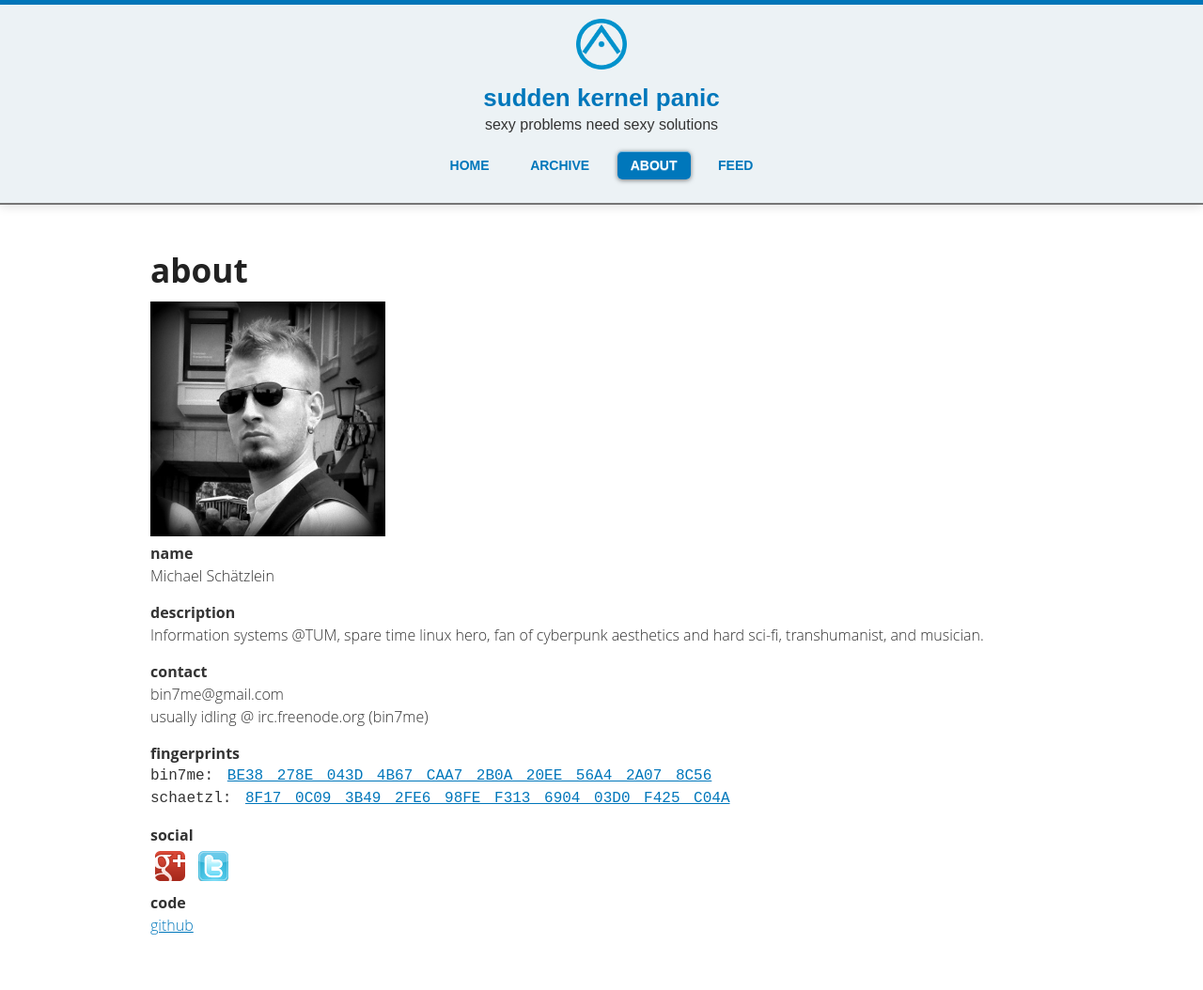
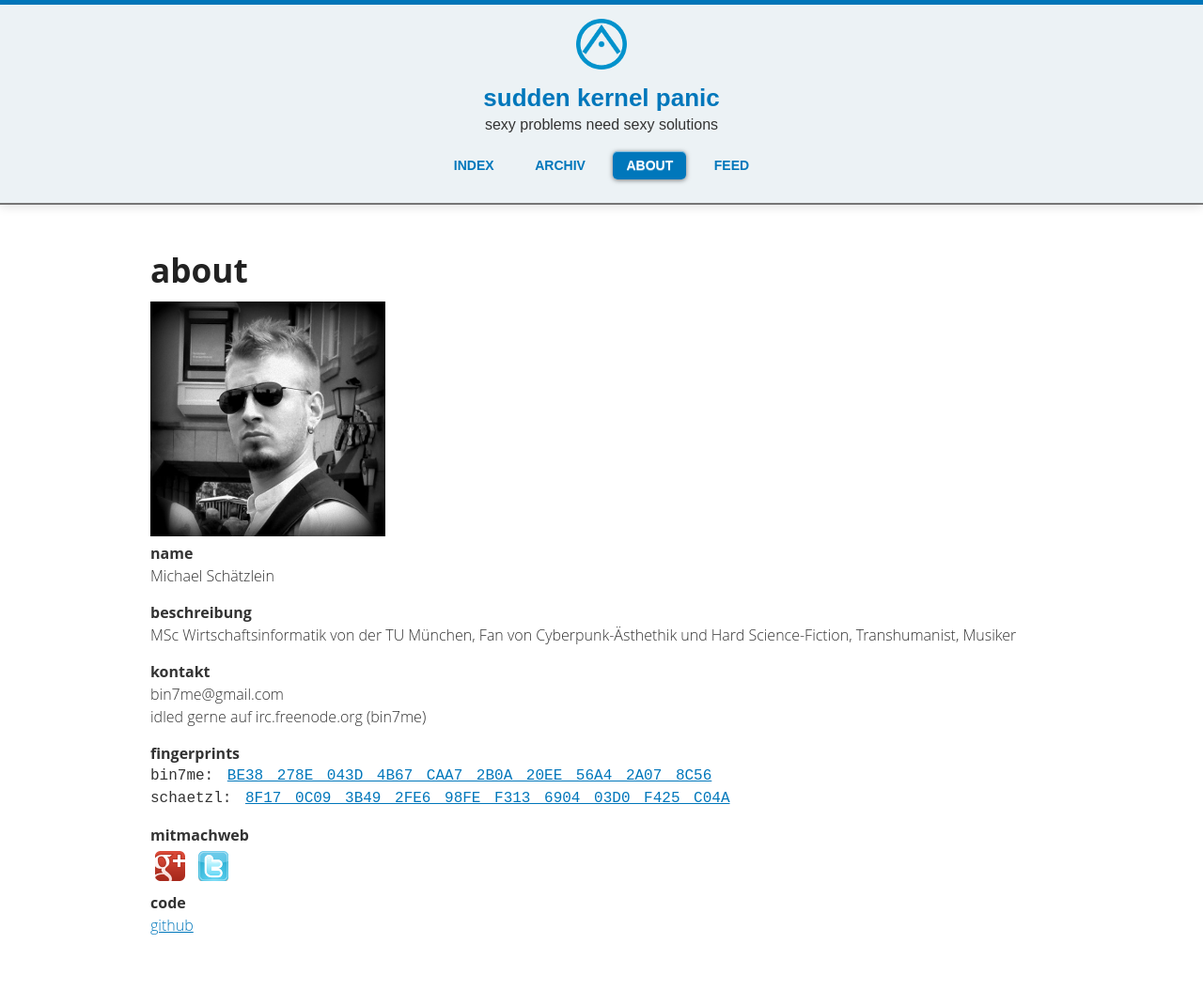
Before and after one commit to Bin7me/bin7me.github.io, a Jekyll site: the page built from about.html, in a window 1280 px wide. Shown: the whole page at 94% size. Built offline with Jekyll 4.4.1, drawn with Linux system fonts in a browser that asks for light colours; Markdown is read by kramdown in place of the engine named in the settings.

Commit message:
started language switch to german

```diff
--- a/_config.yml
+++ b/_config.yml
@@ -5,7 +5,7 @@ url: http://bin7me.github.io
 markdown: redcarpet
 redcarpet:
   extensions: ["fenced_code_blocks","tables","no_intra_emphasis","autolink","superscript"]
-pygments: true
+highlighter: pygments
 author:
   name: Michael Schätzlein
   google_plus: 106482422835272164694
@@ -14,14 +14,14 @@ author:
 paginate: 5
 excerpt_separator: <!--more-->
 navigation:
-  - text: home
-    title: back to the home page
+  - text: index
+    title: zurück zum Start
     url: /index.html
-  - text: archive
-    title: archive
-    url: /archive.html
+  - text: archiv
+    title: archiv
+    url: /archiv.html
   - text: about
-    title: about me
+    title: über mich
     url: /about.html
   - text: feed
     title: rss feed
--- a/_layouts/default.html
+++ b/_layouts/default.html
@@ -26,7 +26,6 @@
 
         <link rel="author" href="https://plus.google.com/{{ site.author.google_plus }}?rel=author">
 
-        <!--<link rel="stylesheet" href="{{ site.baseurl }}css/normalize.css">-->
         <link rel="stylesheet" href="{{ site.baseurl }}css/syntax.css">
         <link rel="stylesheet" href="{{ site.baseurl }}css/style.css">
 		<link rel="stylesheet" href="{{ site.baseurl }}css/print.css" media="print">
--- a/about.html
+++ b/about.html
@@ -13,14 +13,14 @@ title: about
   </div>
 
   <div class="about-item">
-	<div class="about-desc">description </div>
-	<div>Information systems @TUM, spare time linux hero, fan of cyberpunk aesthetics and hard sci-fi, transhumanist, and musician.</div>
+	<div class="about-desc">beschreibung</div>
+	<div>MSc Wirtschaftsinformatik von der TU München, Fan von Cyberpunk-Ästhethik und Hard Science-Fiction, Transhumanist, Musiker</div>
   </div>
 
   <div class="about-item">
-	<div class="about-desc">contact</div>
+	<div class="about-desc">kontakt</div>
 	<div class="backwards">&#109;&#111;&#99;&#46;&#108;&#105;&#97;&#109;&#103;&#64;&#101;&#109;&#55;&#110;&#105;&#98;</div>
-	<div>usually idling @ irc.freenode.org (bin7me)</div>
+	<div>idled gerne auf irc.freenode.org (bin7me)</div>
   </div>
 
   <div class="about-item">
@@ -29,7 +29,7 @@ title: about
 	<div class="about-code">schaetzl: <a href="{{ site.baseurl }}assets/files/schaetzl.key">8F17 0C09 3B49 2FE6 98FE  F313 6904 03D0 F425 C04A</a></div>
   </div>
   <div class="about-item">
-	<div class="about-desc">social</div>
+	<div class="about-desc">mitmachweb</div>
 	<div id="social-links">
 	  <a href="https://plus.google.com/{{ site.author.google_plus }}">
 		<img class="social" src="{{ site.baseurl }}assets/img/social/gplus-logo.png" alt="google+"/>
--- a/archive.html
+++ b/archiv.html
@@ -1,6 +1,6 @@
 ---
 layout: default
-title: archive
+title: archiv
 ---
 <h1 class="post-h1"><a href="{{ page.url }}">archive</a></h1>
 <ul id="archive">
--- a/index.html
+++ b/index.html
@@ -23,12 +23,12 @@ title: sudden kernel panic
 
 <div class="paginator">
 	{% if paginator.previous_page %}
-		<a class="paginator" href="{{ paginator.previous_page_path }}">NEWER POSTS</a>
+		<a class="paginator" href="{{ paginator.previous_page_path }}">NEUERE BEITRÄGE</a>
 	{% else %}
 		<span class="disabled">NEWER POSTS</span>
 	{% endif %}
 	{% if paginator.next_page %}
-		<a class="paginator" href="{{ paginator.next_page_path }}">OLDER POSTS</a>
+		<a class="paginator" href="{{ paginator.next_page_path }}">ÄLTERE BEITRÄGE</a>
 	{% else %}
 		<span class="disabled">OLDER POSTS</span>
 	{% endif %}
```
